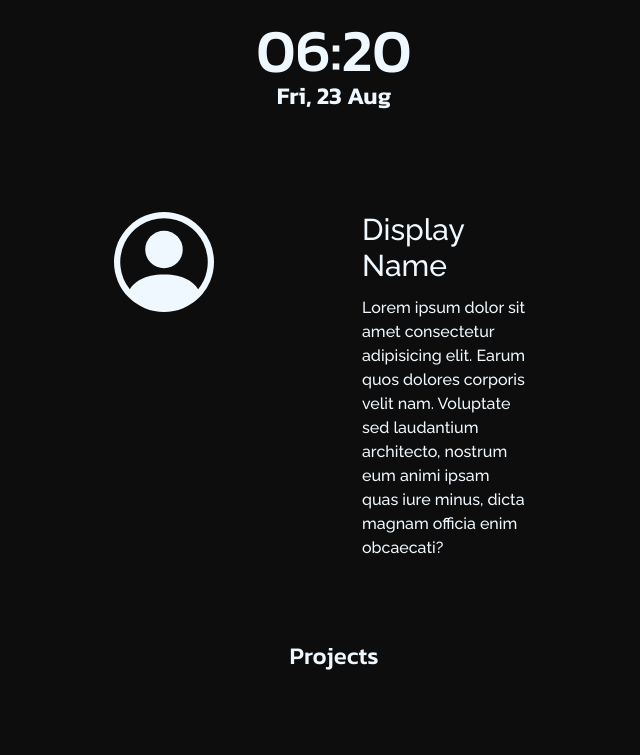
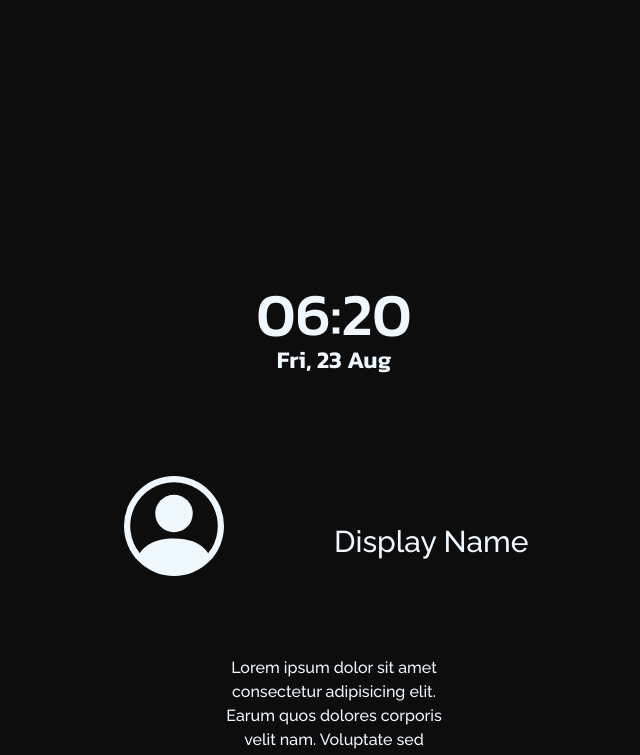
Before and after one commit to makersmecca/Portfolio, a React (Vite) app: page / in a window 1280 px wide. Shown: the top 755 px of the page, without its empty margins (306-946 px from the left). Built offline with nearby package versions, Linux system fonts and the light colour scheme.

Commit message:
updated layout need to fix vertical alignment

```diff
--- a/src/Components/DateTime.jsx
+++ b/src/Components/DateTime.jsx
@@ -11,7 +11,7 @@ const DisplayDateTime = () => {
 
   return (
     <>
-      <div className="py-5">
+      <div className="pt-7 mt-7 lg:pt-64 lg:mb-20">
         <h5 className="font-Kanit flex justify-center">
           <span className="md:text-6xl text-3xl">
             {currentTime.getHours() < 10 ? (
--- a/src/Components/Intro.jsx
+++ b/src/Components/Intro.jsx
@@ -19,8 +19,8 @@ const Intro = () => {
         </div>
       </div> */}
 
-      <div className="md:mt-20 mt-10 grid grid-cols-1 lg:grid-cols-3 lg:gap-5 xl:px-80 lg:px-52 md:px-36 px-8">
-        <div className="flex justify-center lg:justify-end">
+      <div className="pt-5 grid grid-cols-2 md:grid-cols-4 xl:px-80 lg:px-52 md:px-36 px-8">
+        <div className="col-span-2 flex justify-center mt-12 md:mt-0">
           <svg
             xmlns="http://www.w3.org/2000/svg"
             width="100"
@@ -35,16 +35,14 @@ const Intro = () => {
             />
           </svg>
         </div>
-        <div className="px-6 md:px-20 lg:px-32 md:col-span-2 mt-10 lg:mt-0">
-          <h2 className="md:text-3xl text-2xl text-center lg:text-start">
-            Display Name
-          </h2>
-          <p className="flex justify-center text-center lg:text-start pt-5 md:pt-3">
-            Lorem ipsum dolor sit amet consectetur adipisicing elit. Earum quos
-            dolores corporis velit nam. Voluptate sed laudantium architecto,
-            nostrum eum animi ipsam quas iure minus, dicta magnam officia enim
-            obcaecati?
-          </p>
+        <div className="col-span-2 flex place-content-start mt-12 mg:mt-0">
+          <h2 className="md:text-3xl text-2xl">Display Name</h2>
+        </div>
+        <div className="col-span-2 md:col-start-2 text-center pt-5 md:pt-20 lg-pt-12 px-12">
+          Lorem ipsum dolor sit amet consectetur adipisicing elit. Earum quos
+          dolores corporis velit nam. Voluptate sed laudantium architecto,
+          nostrum eum animi ipsam quas iure minus, dicta magnam officia enim
+          obcaecati?
         </div>
       </div>
     </>
```
